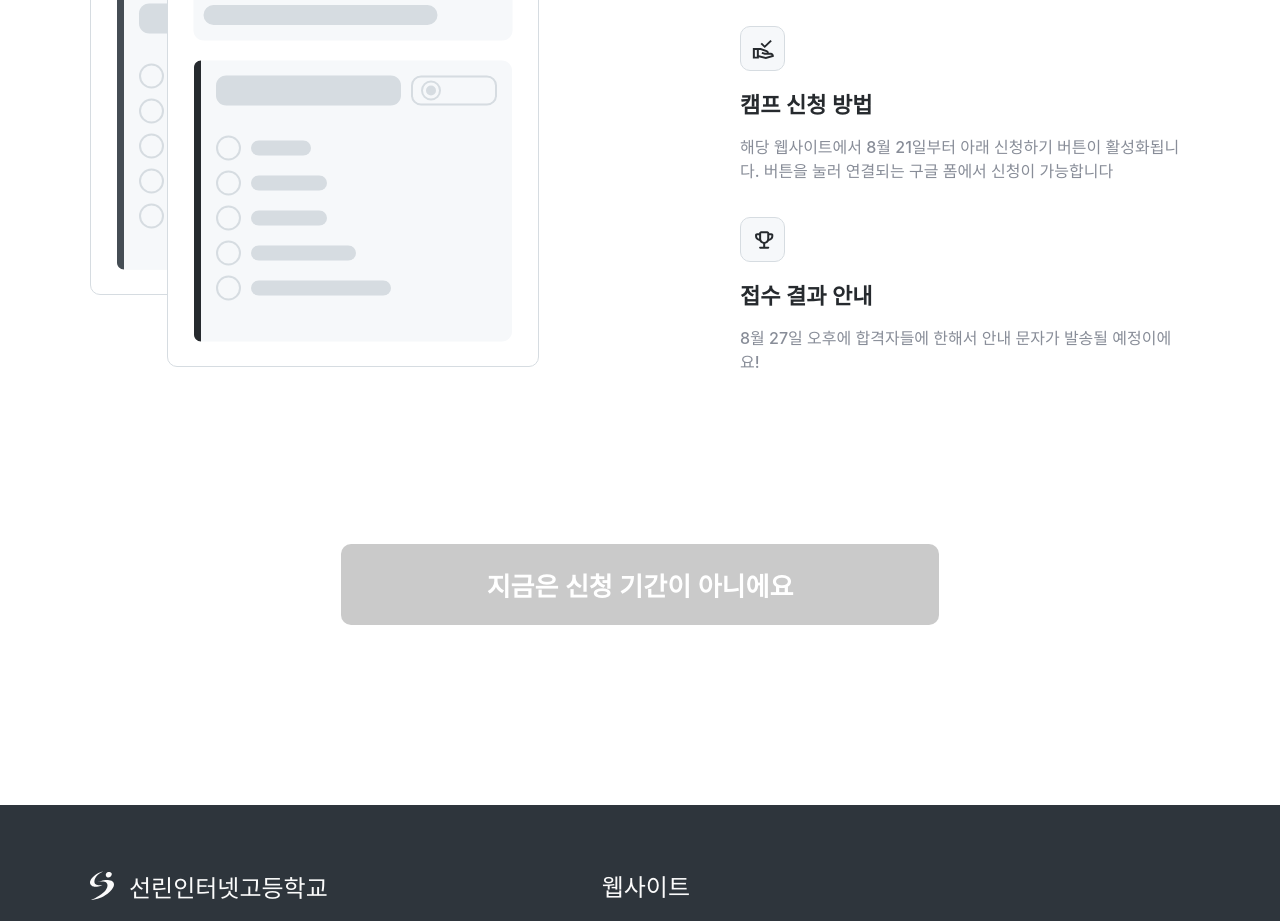
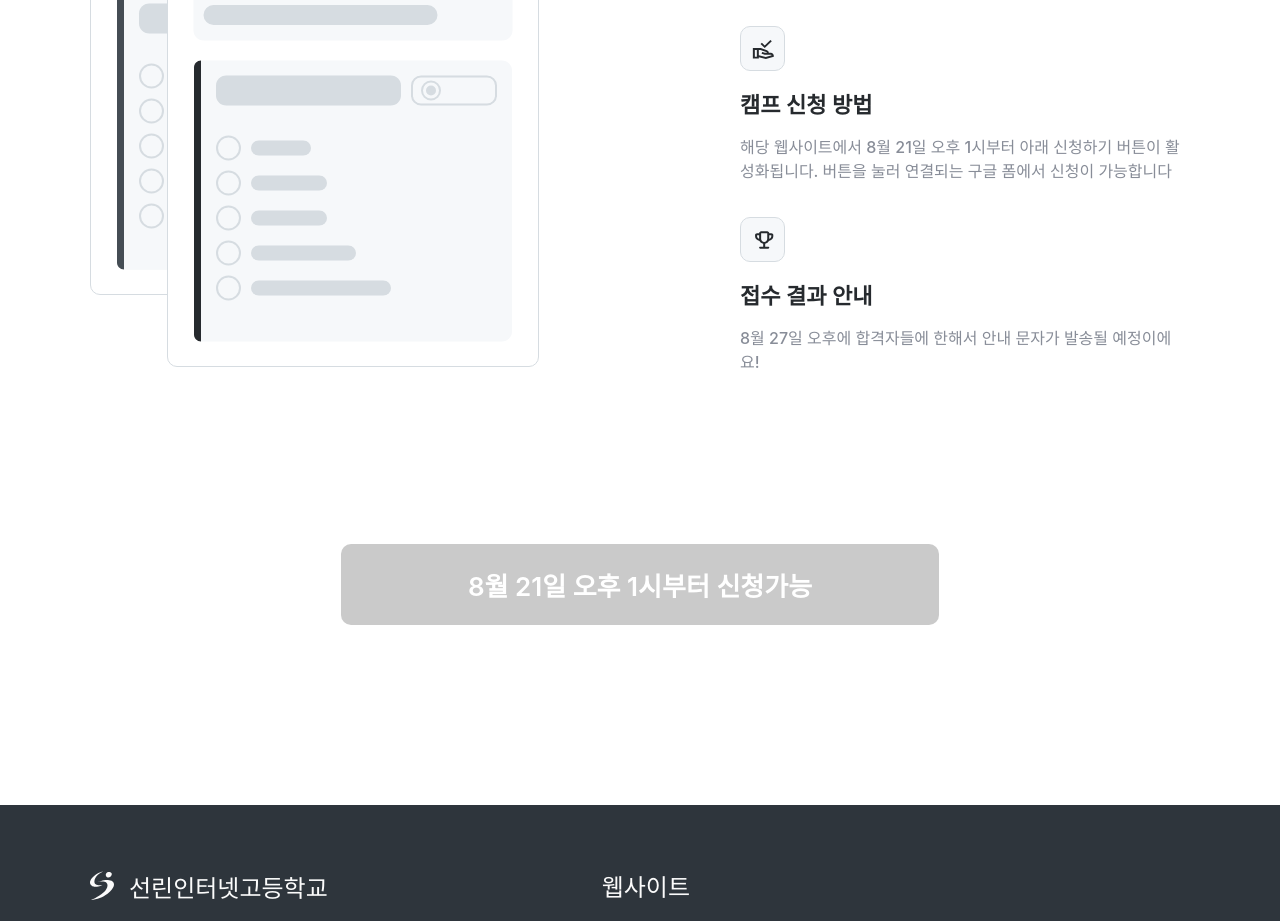
Before and after one commit to jureuk7/ssf_frontend, a React (Vite) app: page / in a window 1280 px wide. Shown: the part 5600-6521 px from the top of the page. Built offline with nearby package versions, Linux system fonts and the light colour scheme; a web font is replaced by a local one.

Commit message:
fix: real goat tlqkf;

```diff
--- a/src/components/main/SubmitButton.tsx
+++ b/src/components/main/SubmitButton.tsx
@@ -9,7 +9,7 @@ const SubmitButton = ({applicationPeriod}: SubmitButtonProps) => {
         applicationPeriod ?
             <EnableButton href={"https://forms.gle/bi515GhodUjnPDzm6"} target={"_blank"} data-aos="fade-up">신청하러 가기</EnableButton>
             :
-            <DisableButton   data-aos="fade-up" disabled={true}>지금은 신청 기간이 아니에요</DisableButton>
+            <DisableButton   data-aos="fade-up" disabled={true}>8월 21일 오후 1시부터 신청가능</DisableButton>
     );
 };
 
--- a/src/containers/main/Apply.tsx
+++ b/src/containers/main/Apply.tsx
@@ -31,7 +31,7 @@ const Apply = ({scRef}:any) => {
                             data-aos="fade-up"
                             icon={wayIcon}
                             title={'캠프 신청 방법'}
-                            content={'해당 웹사이트에서 8월 21일부터 아래 신청하기 버튼이 활성화됩니다. 버튼을 눌러 연결되는 구글 폼에서 신청이 가능합니다'}
+                            content={'해당 웹사이트에서 8월 21일 오후 1시부터 아래 신청하기 버튼이 활성화됩니다. 버튼을 눌러 연결되는 구글 폼에서 신청이 가능합니다'}
                         />
                         <FormInformation
                             data-aos="fade-up"
@@ -43,7 +43,7 @@ const Apply = ({scRef}:any) => {
                 </Row>
                 <Space />
                 <SubmitButton applicationPeriod={
-                    new Date(2023, 7, 21, 0, 0, 0) < new Date()
+                    new Date(2023, 7, 21, 13, 0, 0) < new Date()
                 } />
             </Wrapper>
         </Container>
```
